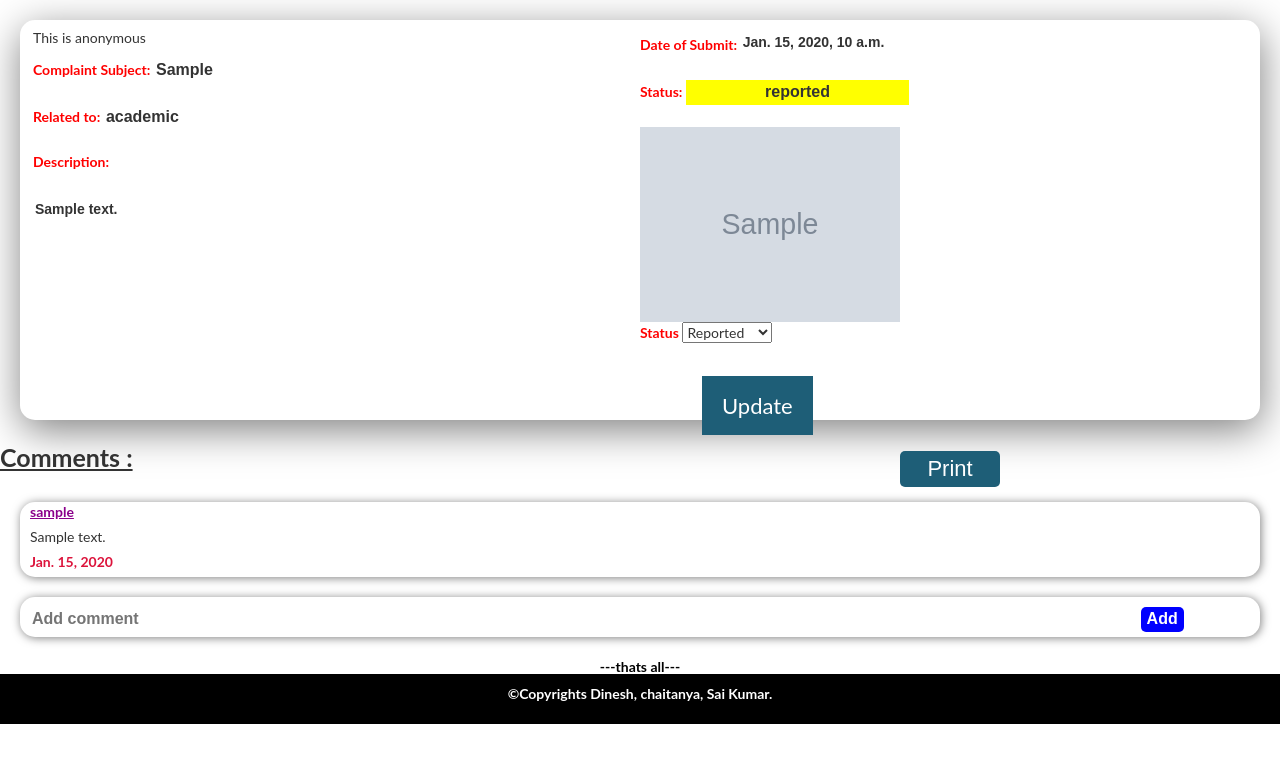
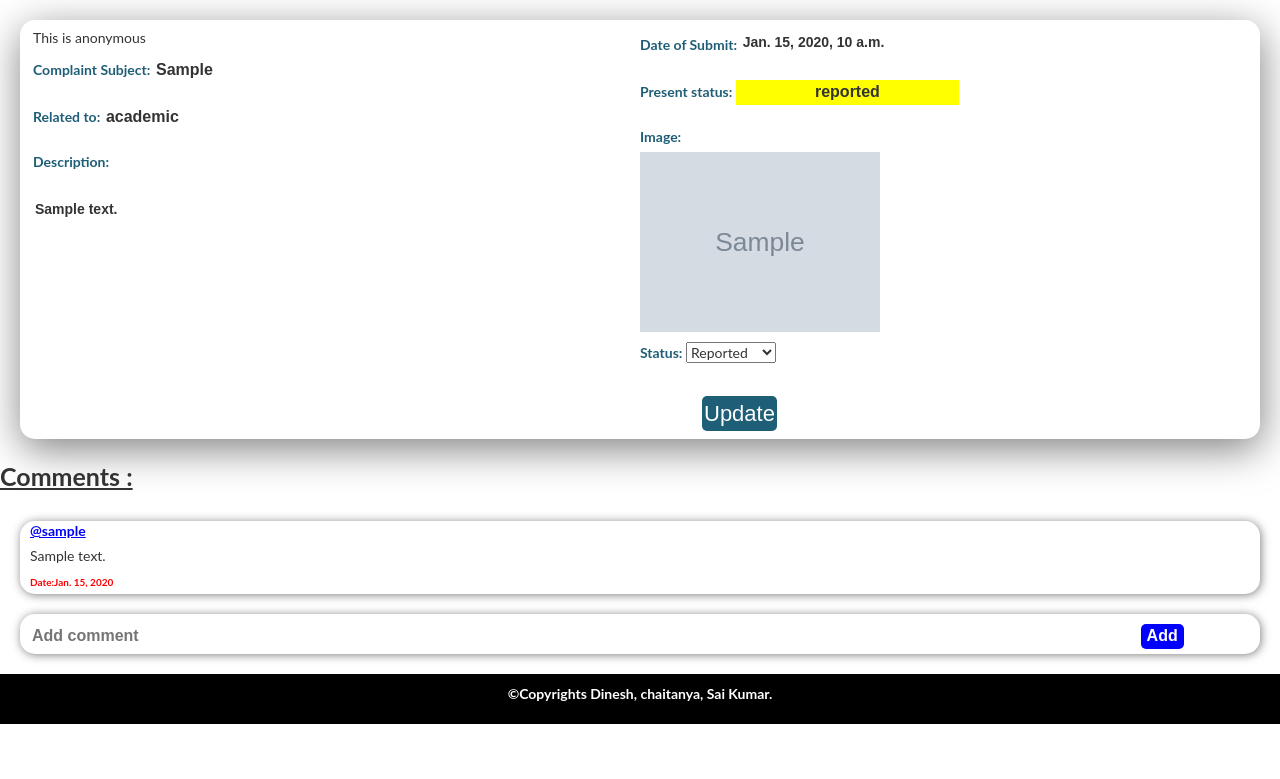
Before and after one commit to oohhallo/efms, a Django app: page /complaint/1 in a window 1280 px wide. Shown: the part 76-855 px from the top of the page. Before the commit the page ends 800 px from the top, so only its background shows below. Run offline with Django 3.2, Linux system fonts and the light colour scheme; a user stored in the database is signed in; tables that the repository leaves empty hold one stand-in row (values such as "Sample post"); grey boxes marked "Sample" are stand-in pictures; some libraries are stand-ins or nearby versions.

Commit message:
changes in ui for admin

```diff
--- a/complaint/static/css/admin.css
+++ b/complaint/static/css/admin.css
@@ -288,7 +288,7 @@ input[type="text"] {
   part of view_complaint.html css
 */
 #label_view{
-  color:red;
+  color:#1e5e77;
 }
 #print_div{
   text-align: center;
@@ -311,8 +311,7 @@ input[type="text"] {
   display: flex;
   flex-direction: row;
   margin:20px;
-  height:500px;
-  height: 400px;
+  height:auto;
   box-sizing: border-box;
   background: white;
   box-shadow: 1px 10px 40px rgba(0, 0, 0, 0.5);
--- a/complaint/templates/complaint/view_complaint.html
+++ b/complaint/templates/complaint/view_complaint.html
@@ -32,13 +32,22 @@
 	<div class="right_flex">
 			<label id="label_view" id="l" for="datetime">Date of Submit:</label>
 			<textarea id='dt' readonly>{{complaint.created_date }}</textarea><br></br>
-			<label id="label_view" id="l" for="stat">Status:</label>
+			<label id="label_view" id="l" for="stat">Present status:</label>
 			<input type="text" style="background-color:yellow;text-align: center;" name="" value={{complaint.status}} readonly><br><br/>
 		<!--
 			if there is a image place it
 		-->
 		{% if complaint.photo %}
-			<img  height="50%"src="{{ complaint.photo.url }}">
+		<div>
+		<label id="label_view">Image:</label><br>
+			<img style="height: 180px;" src="{{ complaint.photo.url }}">
+			<br>
+		</div>
+		{% else %}
+
+		<label id="label_view">Image:</label>
+			<input type="text" value="None" readonly>
+
 		{% endif %}
 		{% for remark in remarks %}
 			<label id="label_view" for="remarks">Remarks:</label><br>
@@ -51,10 +60,10 @@
 	if user is an admin then use this
 -->
 {% if request.user.profile.is_admin %}
-	<form class="db" method="post" action="{% url 'view_complaint' complaint.id %}">
+	<form class="db" style="padding-top: 10px;" method="post" action="{% url 'view_complaint' complaint.id %}">
 		{% csrf_token %}
-		<label id="label_view" for="status">Status</label>
-		<select name="status">
+		<label id="label_view" for="status">Status:</label>
+		<select name="status" >
 			{% for status in status_choices %}
 			<option value="{{ status.0 }}"
 			{% ifequal status.0 complaint.status %} selected{% endifequal %}>
@@ -62,25 +71,26 @@
 			{% endfor %}
 		</select><br><br/>
 		<div class="update_button">
-		<button class="update-button" type="submit" style="width: auto;" value="submit">Update</button>
+		<button class="update-button" id="print-btn" type="submit" style="width: auto;" value="submit">Update</button>
 		</div>
 	</form>
 {% endif %}
 <!--
 	till here for admin
+
+	<div id="print_div">
+		<button onclick="printDiv('print')" style="float:right;margin-top: 200px;" class="example-screen" id="print-btn">Print</button>
+	</div>
 -->
-	<div id="print_div">
-		<button onclick="printDiv('print')" class="example-screen" id="print-btn">Print</button>
-	</div>
 </div>
 </div>
 
 <label style="font-family: sans-serif;font-size: 25px;text-align: center;"><u>Comments :</u></label><br>
 {% for comment in comments %}
 <div class="comments">
-	<label id="label_cmnt_usr" style="color: darkmagenta;"><u>{{ comment.author.username}}</u></label><br>
+	<label id="label_cmnt_usr" style="color:blue ;"><u>@{{ comment.author.username}}</u></label><br>
 	<label id="label_cmnt_txt" style="overflow: visible;font-weight: normal;">{{ comment.text }}</label><br>
-	<label id="label_cmnt_time" style="color: crimson;">{{ comment.date }}</label>
+	<label id="label_cmnt_time" style="color: red;font-size: 10px;">Date:{{ comment.date }}</label>
 </div>
 {% endfor %}
 <div class="comments" style="height: 40px;">
```
